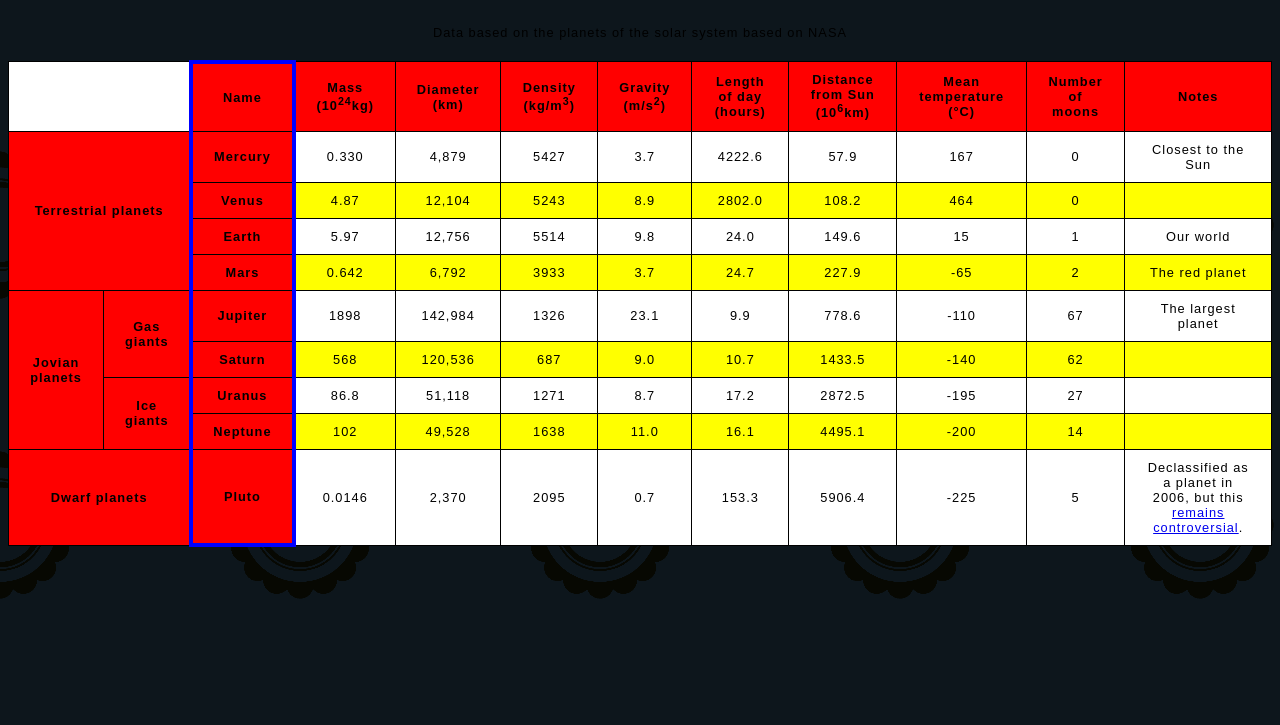
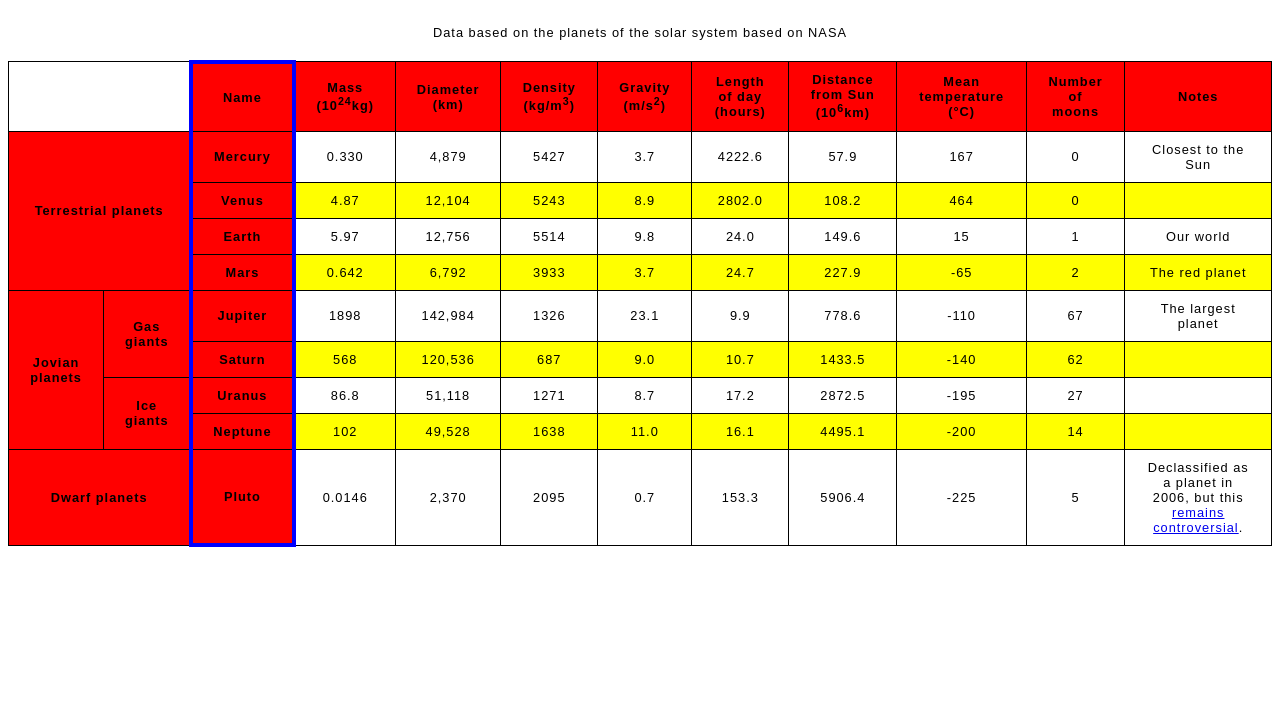
Before and after one commit to Zaniyahm/structuring-planet-data, a plain HTML site: page index.html in a window 1280 px wide. Shown: the part 75-800 px from the top of the page. Drawn offline with Linux system fonts and the light colour scheme.

Commit message:
Update styles.css

```diff
--- a/styles.css
+++ b/styles.css
@@ -1,6 +1,6 @@
 html {
   font-family: Arial;
-  background: url(pattern.png)
+  background: url
 }
 h1 {
   colour:white;
```
